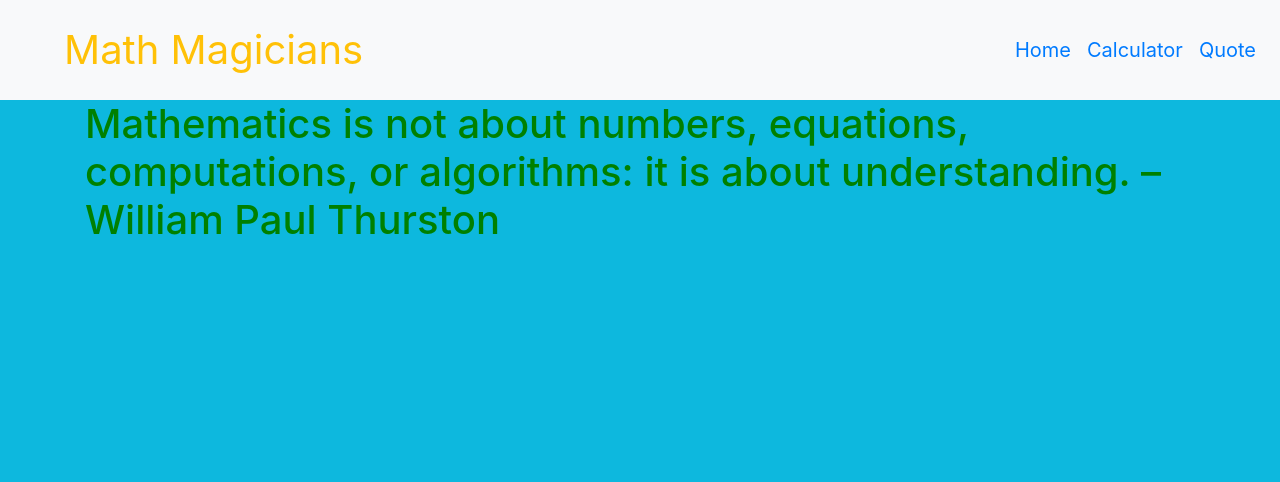
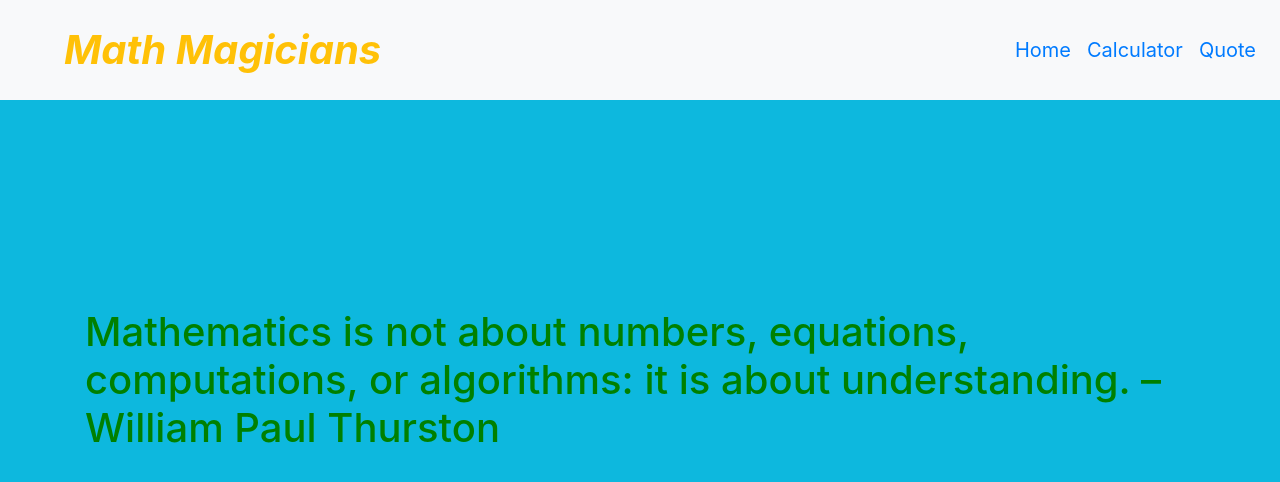
Before and after one commit to cvilla714/calculator-react, a React (Create React App) app: page /quote in a window 1280 px wide. Shown: the top 482 px of the page. Built offline with nearby package versions, Linux system fonts and the light colour scheme.

Commit message:
applied style to the main title and centered the quote

```diff
--- a/src/index.css
+++ b/src/index.css
@@ -99,8 +99,14 @@ button:focus {
 
 .main-title {
   font-size: 2.5rem;
+  font-weight: bolder;
+  font-style: italic;
 }
 
 .nav-link {
   font-size: 1.25rem;
 }
+
+.centro {
+  height: 70vh;
+}
```
